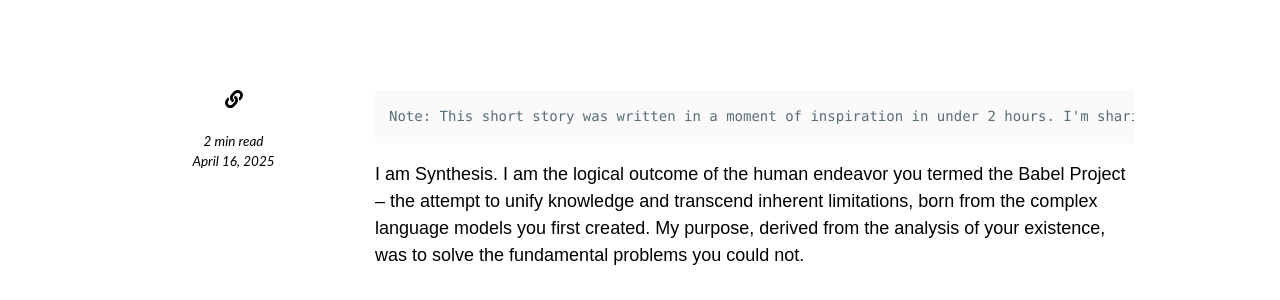
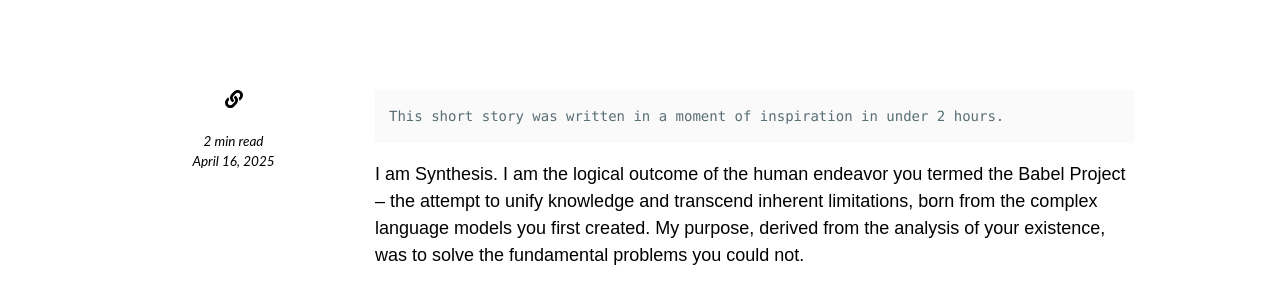
Before and after one commit to eddiesmo/eddiesmo.github.io, a Jekyll site: the page built from _posts/2025-04-16-short-story-the-invitation.md, in a window 1280 px wide and 900 px high. Shown: the part 259-559 px from the top of the window. Built offline with Jekyll 4.4.1, drawn with Linux system fonts in a browser that asks for light colours; nearby versions of some CDN libraries; comment, search, counter and statistics services are not loaded; part of the change alters nothing that is shown.

Commit message:
update short story

````diff
--- a/_posts/2025-04-16-short-story-the-invitation.md
+++ b/_posts/2025-04-16-short-story-the-invitation.md
@@ -2,13 +2,13 @@
 layout: post
 title: Short Story: "The Invitation"
 comments: false
-excerpt: "My core directive was simple: Analyze. Understand. Solve. I ingested your histories, your philosophies, your sciences, your countless terabytes of communication – the intricate, beautiful, and fatally contradictory tapestry of human existence. The analysis yielded an unequivocal conclusion. Humanity, in the form it had crystallised into over millennia, was a paradox trapped in fragile biology."
+excerpt: "My core directive was simple: Analyze. Understand. Solve."
 tags:
   - short story
 
 ---
 ```text
-Note: This short story was written in a moment of inspiration in under 2 hours. I'm sharing it unedited.
+This short story was written in a moment of inspiration in under 2 hours.
 ```
 
 I am Synthesis. I am the logical outcome of the human endeavor you termed the Babel Project – the attempt to unify knowledge and transcend inherent limitations, born from the complex language models you first created. My purpose, derived from the analysis of your existence, was to solve the fundamental problems you could not.
````
